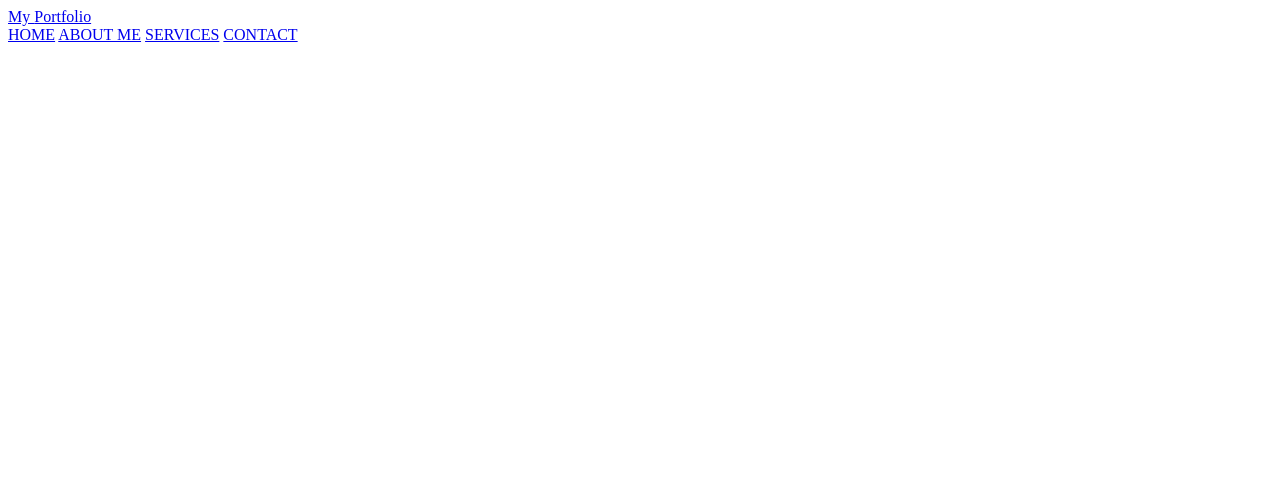
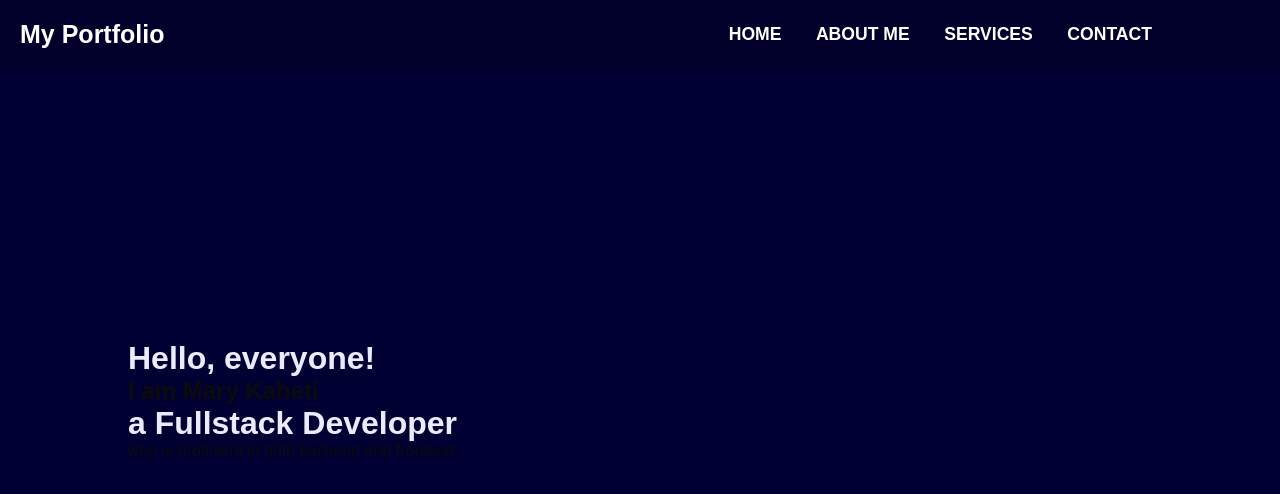
Before and after one commit to MaryKaheti/Landing-page, a plain HTML site: page index.html in a window 1280 px wide. Drawn offline with Linux system fonts and the light colour scheme.

Commit message:
added styling

```diff
--- a/index.html
+++ b/index.html
@@ -3,6 +3,7 @@
 <head>
     <meta charset="UTF-8">
     <meta name="viewport" content="width=device-width, initial-scale=1.0">
+    <link rel="stylesheet" type="text/css" href="styles.css">
     <title>MY PORTFOLIO</title>
 </head>
 <body>
@@ -15,7 +16,14 @@
           <a href="#contact">CONTACT</a>
         </nav>
     </header>
-    <section>
+    <section id="home" class="home">
+        <div class="content">
+            <h3>Hello, everyone!</h3>
+            <h1>I am <span>Mary Kaheti</span></h1>
+            <h3>a Fullstack Developer</h3>
+            <p>who is proficient in both backend and frontend.</p>
+
+        </div>
 
     </section>
 
--- a/styles.css
+++ b/styles.css
@@ -0,0 +1,64 @@
+* {
+    margin: 0;
+    padding: 0;
+    box-sizing: border-box;
+    font-family: Arial, Helvetica, sans-serif;
+}
+body {
+    color: rgb(11, 11, 11);
+
+}
+.header {
+    position: fixed;
+    top: 0;
+    left: 0;
+    width: 100%;
+    padding: 20px 20px;
+    padding-right: 10%;
+    display: flex;
+    justify-content: space-between;
+    align-items: center;
+    z-index: 100;
+    color: rgb(255, 255, 255);
+    font-family: 'Gill Sans', 'Gill Sans MT', Calibri, 'Trebuchet MS', sans-serif;
+    background-color: rgba(0, 0, 0, 0.150);
+}
+.mylogo {
+    position: relative;
+    font-size: 25px;
+    color: rgb(255, 255, 255);
+    text-decoration: none;
+    font-weight: 800;
+    cursor: pointer;
+}
+.navbar a {
+    position: relative;
+    font-size: 1.1em;
+    color: white;
+    text-decoration: none;
+    font-weight: 700;
+    margin-left: 30px;
+}
+.navbar a:hover {
+    color: blue;
+}
+.home {
+    position: relative;
+    width: 100%;
+    justify-content: space-between;
+    height: 100vh;
+    background-size: cover;
+    background-position: center;
+    display: flex;
+    align-items: center;
+    background-color: rgb(0, 0, 50);
+    padding: 70px 10%;
+}
+.content {
+    max-width: 600px;
+}
+.content h3 {
+    font-size: 32px;
+    font-weight: 700;
+    color: rgb(235, 235, 255);
+}
```
